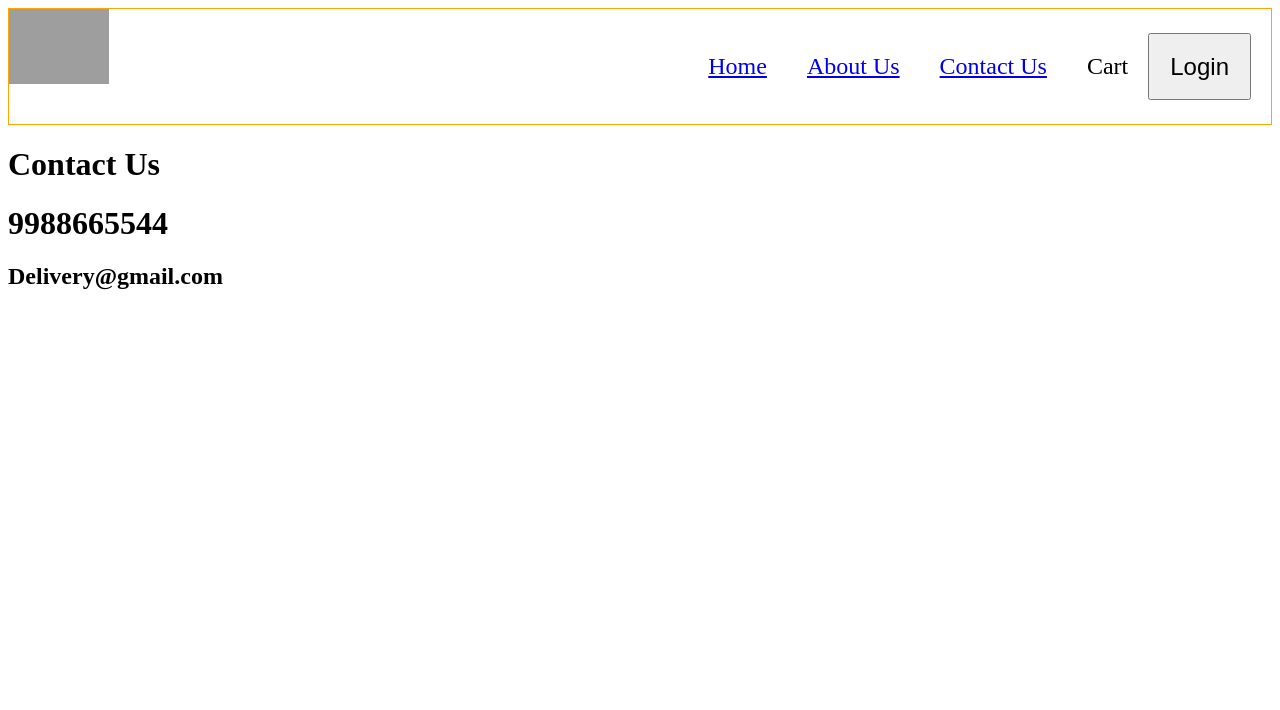
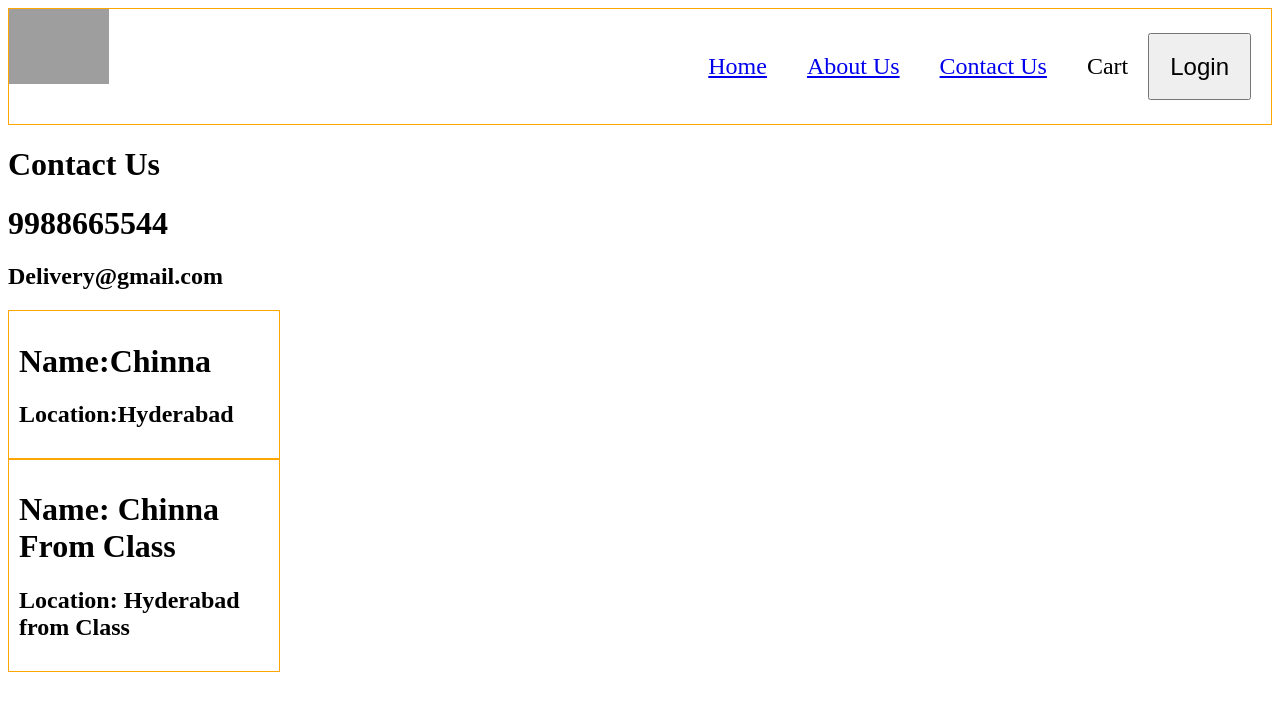
Before and after one commit to FrontEnd-Projects-21/React-JS, a React (Vite) app: page /contact in a window 1280 px wide. Shown: the top 710 px of the page. Built offline with nearby package versions, Linux system fonts and the light colour scheme; grey boxes are pictures that could not be loaded.

Commit message:
Implemented Class based Approach in Contact page

```diff
--- a/index.css
+++ b/index.css
@@ -89,3 +89,8 @@
   margin: 10px;
   display: flex;
 }
+.user-card {
+  padding: 10px;
+  border: 1px solid orange;
+  width: 250px;
+}
--- a/src/Components/Contact.js
+++ b/src/Components/Contact.js
@@ -1,9 +1,14 @@
+import User from "./User";
+import UserClass from "./UserClass";
+
 const Contact = () => {
   return (
     <div>
       <h1>Contact Us</h1>
       <h1>9988665544</h1>
       <h2>Delivery@gmail.com</h2>
+      <User />
+      <UserClass name={"Chinna From Class"} location={"Hyderabad from Class"} />
     </div>
   );
 };
--- a/src/Components/ResturentMenu.js
+++ b/src/Components/ResturentMenu.js
@@ -21,9 +21,9 @@ const ResturentMenu = () => {
   };
   if (resInfo === null) return <Shimmer />;
 
-  // console.log(
-  //   resInfo.data.cards[4].groupedCard.cardGroupMap.REGULAR.cards[2].card.card
-  // );
+  console.log(
+    resInfo.data.cards[4].groupedCard.cardGroupMap.REGULAR.cards[2].card.card
+  );
   const { name, cuisines, costForTwoMessage } =
     resInfo.data.cards[2].card.card.info;
   const { itemCards } =
@@ -38,7 +38,7 @@ const ResturentMenu = () => {
       <h2>Menu</h2>
       <ul>
         {itemCards.map((items) => (
-          <li>
+          <li key={items.card.info.id}>
             {items.card.info.name} - {"Rs"}{" "}
             {items.card.info.price / 100 || items.card.info.defaultPrice / 100}
           </li>
--- /dev/null
+++ b/src/Components/User.js
@@ -0,0 +1,10 @@
+const User = () => {
+  return (
+    <div className="user-card">
+      <h1>Name:Chinna</h1>
+      <h2>Location:Hyderabad</h2>
+    </div>
+  );
+};
+
+export default User;
--- /dev/null
+++ b/src/Components/UserClass.js
@@ -0,0 +1,17 @@
+import React from "react";
+class UserClass extends React.Component {
+  constructor(props) {
+    super(props);
+  }
+  render() {
+    const { name, location } = this.props;
+    return (
+      <div className="user-card">
+        <h1>Name: {name}</h1>
+        <h2>Location: {location}</h2>
+      </div>
+    );
+  }
+}
+
+export default UserClass;
```
